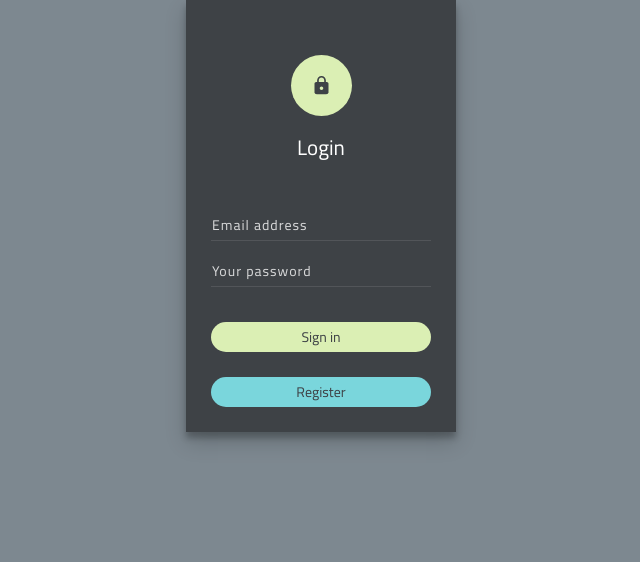
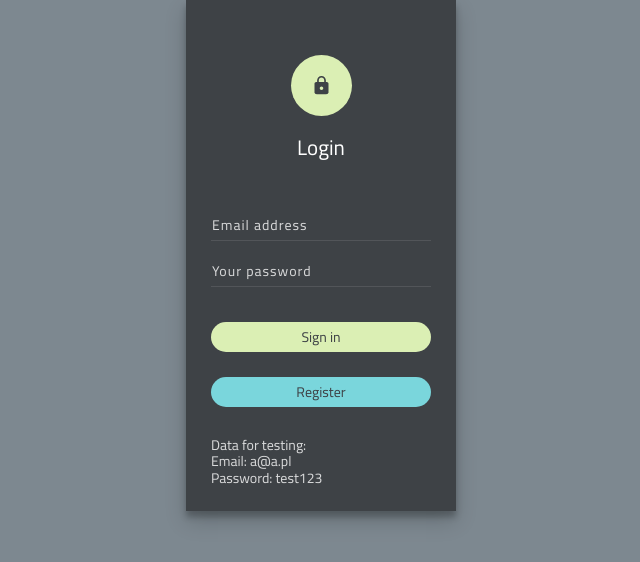
Before and after one commit to Dannynafide/Calculator-with-checklist, a React (Create React App) app: page /login in a window 1280 px wide. Shown: the top 562 px of the page, without its empty margins (319-959 px from the left). Built offline with nearby package versions, Linux system fonts and the light colour scheme; no server answers.

Commit message:
Add data for testing

```diff
--- a/src/features/auth/Login.js
+++ b/src/features/auth/Login.js
@@ -64,6 +64,12 @@ export default () => {
           </Link>
         </StyledWrapperButton>
       </StyledForm>
+
+      <StyledDataTest>
+        <div>Data for testing:</div>
+        <div>Email: a@a.pl</div>
+        <div>Password: test123</div>
+      </StyledDataTest>
     </AuthTemplate>
   );
 };
@@ -81,3 +87,7 @@ const StyledWrapperButton = styled.div`
     margin-top: 25px;
   }
 `;
+const StyledDataTest = styled.div`
+  margin-top: 30px;
+  color: ${(props) => props.theme.fontColor.secondary};
+`;
--- a/src/templates/AuthTemplate.js
+++ b/src/templates/AuthTemplate.js
@@ -7,6 +7,7 @@ import PropTypes from 'prop-types';
 import { MdLock } from 'react-icons/md';
 import { selectCurrentUser } from '../features/auth/authSlice';
 import Button from '../components/Button';
+import { routes } from '../routes';
 
 function AuthTemplate({ children, label }) {
   const isUser = useSelector(selectCurrentUser);
@@ -22,7 +23,7 @@ function AuthTemplate({ children, label }) {
           <StyledParagraf>
             You are logged in. Go to the home page.
           </StyledParagraf>
-          <Link to="/">
+          <Link to={routes.home}>
             <Button type="button">Home Page</Button>
           </Link>
         </div>
```
